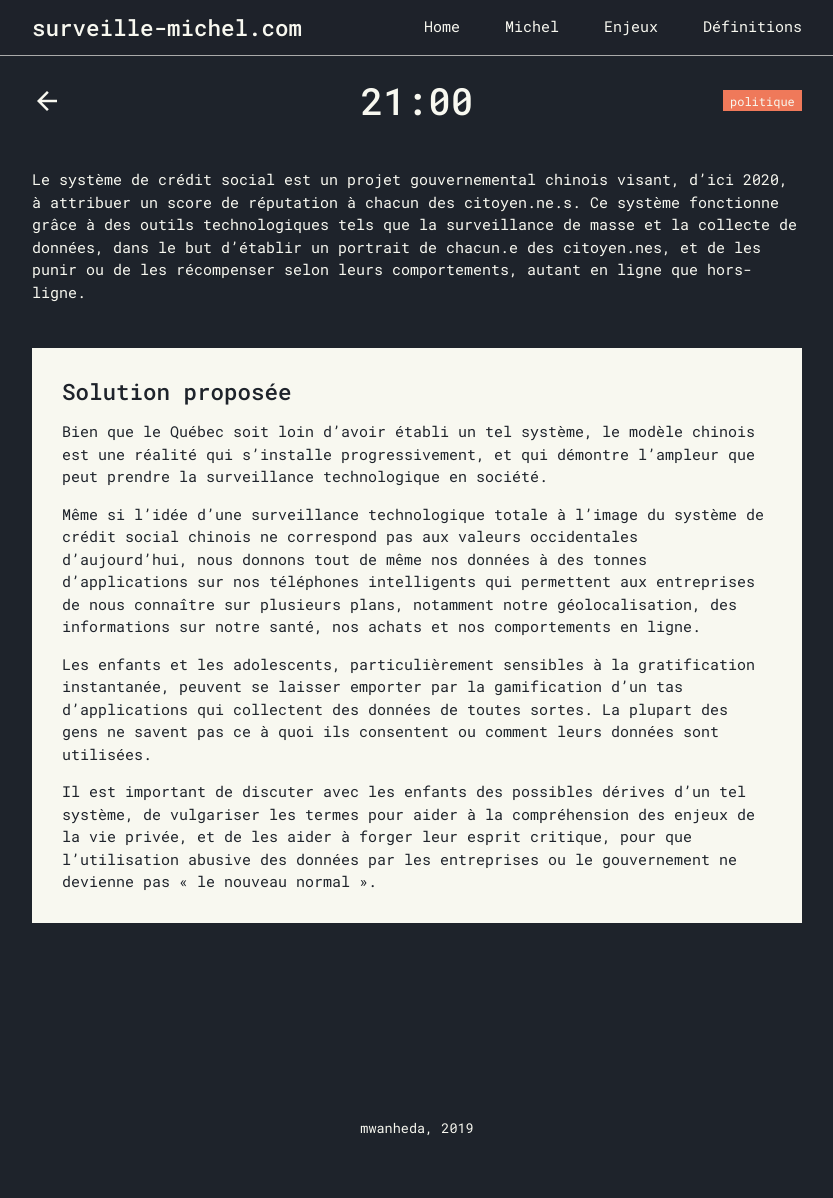
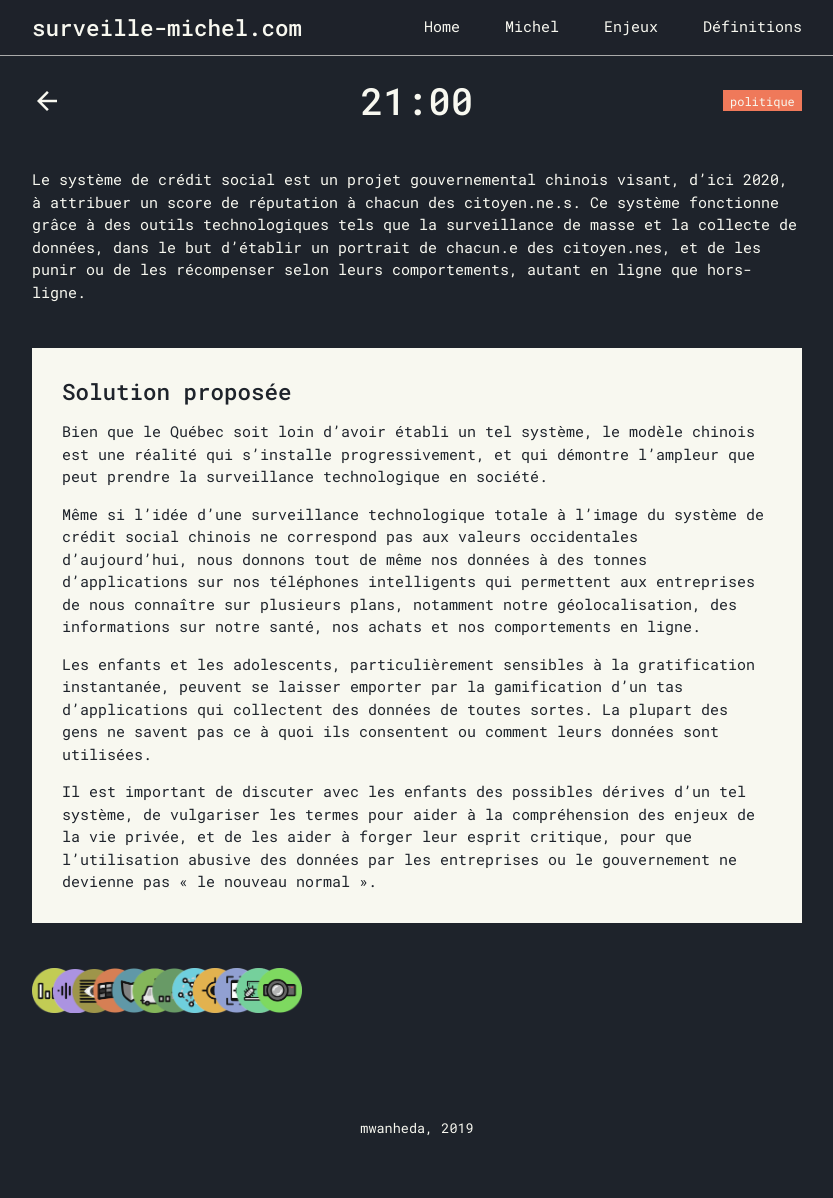
Before and after one commit to mwanheda/michel, a Jekyll site: the page built from _steps/2100.md, in a window 1280 px wide. Shown: the whole page, without its empty margins (223-1056 px from the left). Built offline with Jekyll 4.4.1, drawn with Linux system fonts in a browser that asks for light colours.

Commit message:
Add all icon

```diff
--- a/_layouts/step.html
+++ b/_layouts/step.html
@@ -22,6 +22,7 @@ layout: default
 
         {{ content }}
 
+        <!-- Surveillance icons -->
         <div class="surveillance-icons">
             {% for type in page.surveillance %}
             <div class="surveillance-icon {{ type }}"
@@ -33,6 +34,7 @@ layout: default
             {% endfor %}
         </div>
 
+        <!-- References -->
         <div class="references">
             <ol class="references-list">
                 {% for reference in page.references %}
--- a/_pages/steps.html
+++ b/_pages/steps.html
@@ -8,9 +8,8 @@ id: steps
 
 <nav class="nav steps-nav">
     {% for step in site.steps %}
-    <a class="nav-link" href="#{{ step.permalink | remove_first: '/'}}">
-        {{ step.time | date: "%H:%M" }}
-    </a>
+    <a class="nav-link"
+       href="#{{ step.permalink | remove_first: '/'}}">{{ step.time | date: "%H:%M" }}</a>
     {% endfor %}
 </nav>
 
--- a/css/main.css
+++ b/css/main.css
@@ -109,6 +109,9 @@ a:hover {
 .timeline {
     --gap: 3rem;
     --bullet-size: 14px;
+    position: relative;
+    height: 100%;
+    overflow-y: scroll;
 }
 
 .timeline-item {
@@ -319,9 +322,7 @@ a:hover {
 }
 
 .surveillance-icon {
-    --size: 3rem;
-    width: var(--size);
-    height: var(--size);
+    height: 3rem;
 }
 
 .surveillance-icon:not(:last-child) {
@@ -329,7 +330,7 @@ a:hover {
 }
 
 .surveillance-icon img {
-    width: 100%;
+    height: 100%;
 }
 
 .concern-title {
```
Also changed, not shown: images/icons/all.png (added).
